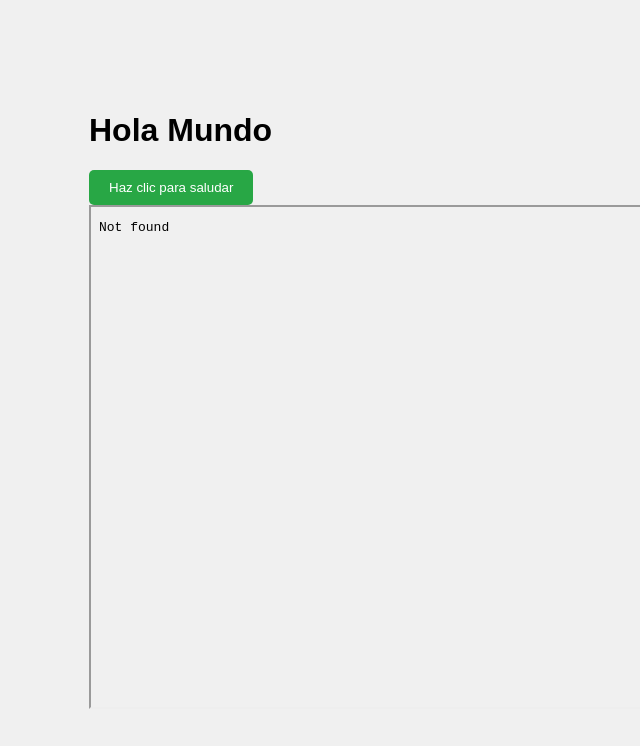
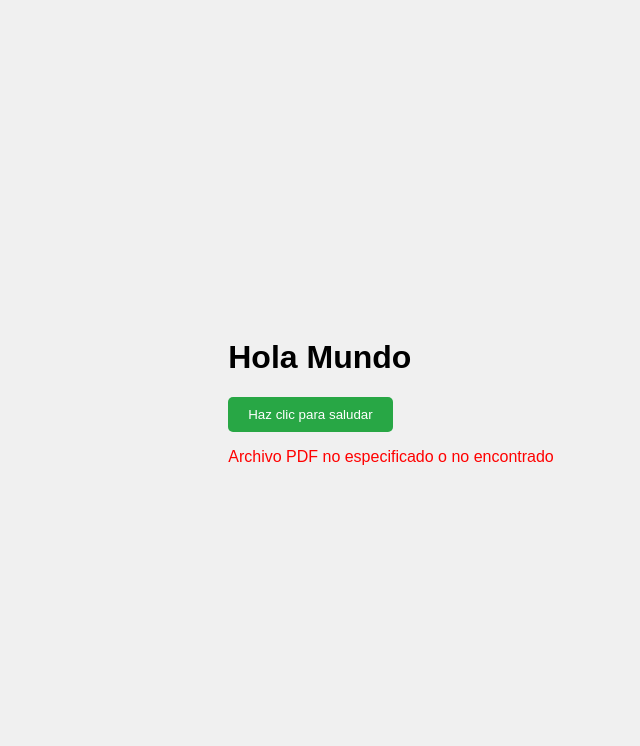
Before and after one commit to invoicefree/holamundo, a plain HTML site: page index.html in a window 1280 px wide. Shown: the whole page, without its empty margins (249-889 px from the left). Drawn offline with Linux system fonts and the light colour scheme; sample sign-in values are in the browser's storage.

Commit message:
Add files via upload

```diff
--- a/index.html
+++ b/index.html
@@ -10,14 +10,26 @@
     <div id="content" style="display: none;">
         <h1>Hola Mundo</h1>
         <button id="greetButton">Haz clic para saludar</button>
-        <iframe id="pdfViewer" src="" width="600" height="500" style="display: none;"></iframe>
+        <iframe id="pdfViewer" width="600" height="500" style="display: none;"></iframe>
+        <p id="errorMessage" style="color: red; display: none;">Archivo PDF no especificado o no encontrado</p>
     </div>
     <script>
+        // Función para obtener parámetros de la URL
+        function getQueryParam(param) {
+            let params = new URLSearchParams(window.location.search);
+            return params.get(param);
+        }
+
         // Verificar si el usuario está autenticado
         if (sessionStorage.getItem('loggedIn')) {
             document.getElementById('content').style.display = 'block';
-            document.getElementById('pdfViewer').src = '24-1120.pdf';  // Ruta al archivo PDF
-            document.getElementById('pdfViewer').style.display = 'block';
+            let pdfFile = getQueryParam('file');
+            if (pdfFile) {
+                document.getElementById('pdfViewer').src = pdfFile;
+                document.getElementById('pdfViewer').style.display = 'block';
+            } else {
+                document.getElementById('errorMessage').style.display = 'block';
+            }
         } else {
             window.location.href = 'login.html';
         }
```
